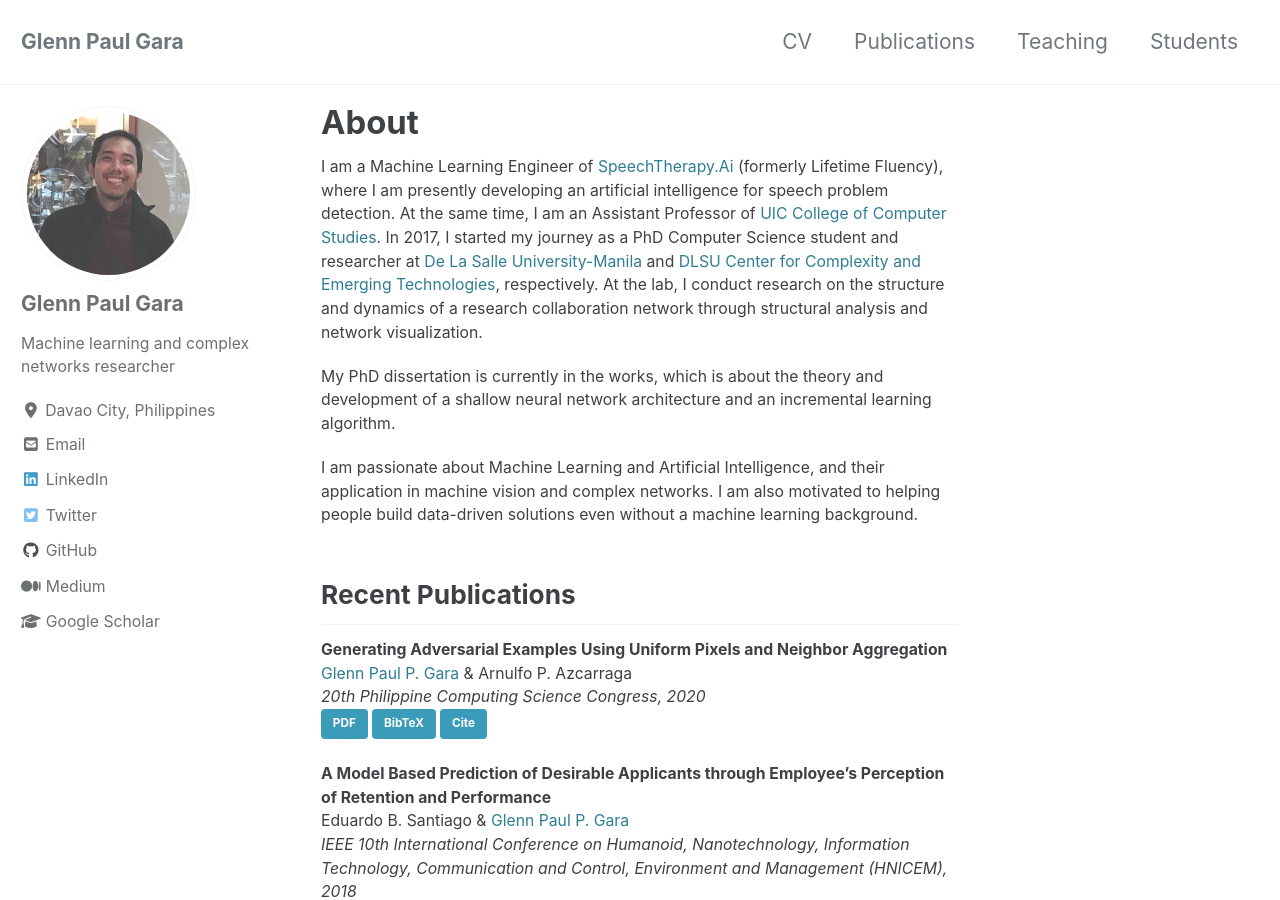
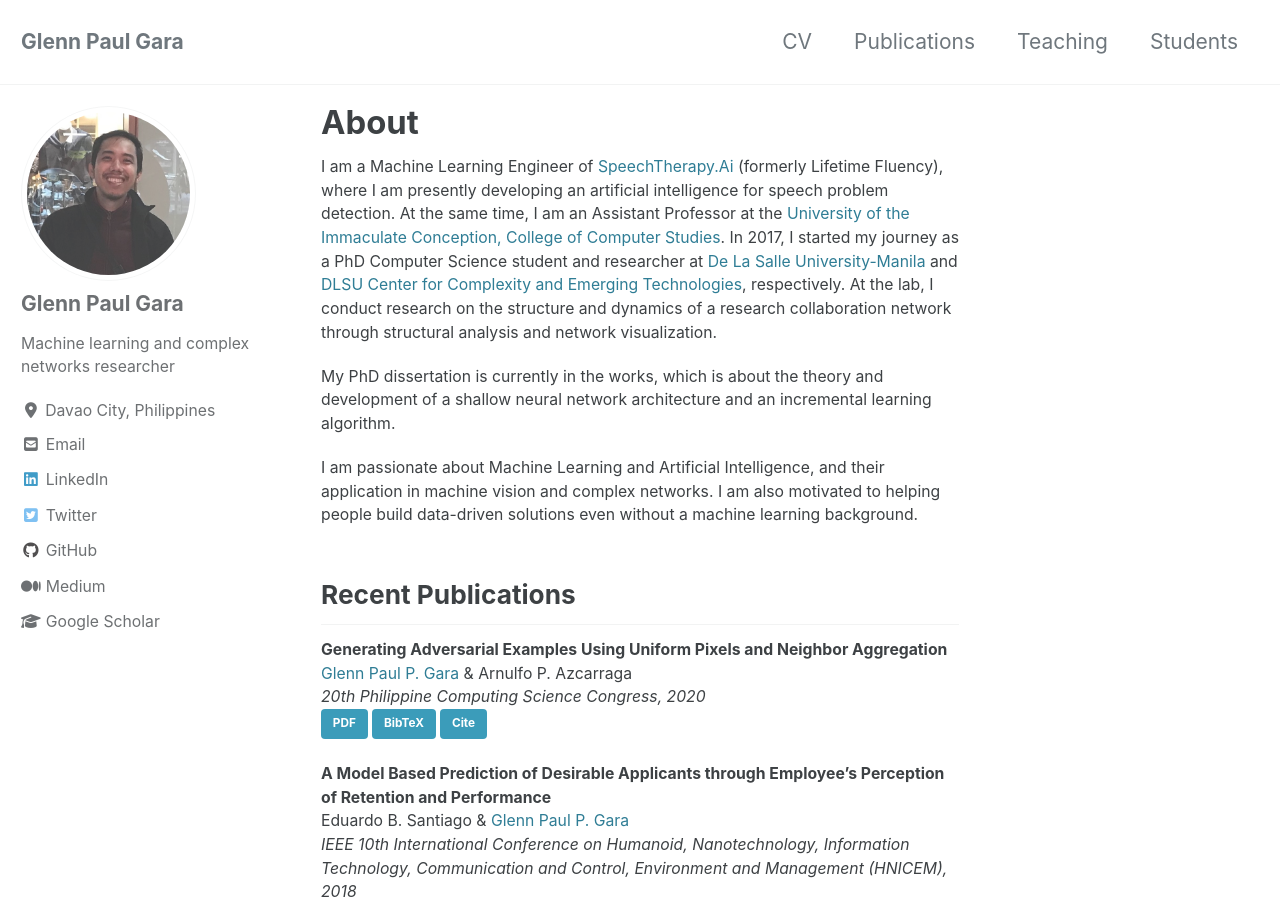
Before and after one commit to glenngara/glenngara.github.io, a Jekyll site: the page built from _pages/home.md, in a window 1280 px wide and 900 px high. Built offline with Jekyll 4.4.1, drawn with Linux system fonts in a browser that asks for light colours; cached includes are drawn as plain includes; nearby versions of some CDN libraries.

Commit message:
uupdated home

```diff
--- a/_pages/home.md
+++ b/_pages/home.md
@@ -5,7 +5,7 @@ title: "About"
 author_profile: true
 ---
 
-I am a Machine Learning Engineer of [SpeechTherapy.Ai](https://lifetimefluency.com) (formerly Lifetime Fluency), where I am presently developing an artificial intelligence for speech problem detection. At the same time, I am an Assistant Professor of [UIC College of Computer Studies](https://www.uic.edu.ph/ite). In 2017, I started my journey as a PhD Computer Science student and researcher at [De La Salle University-Manila](https://www.dlsu.edu.ph) and [DLSU Center for Complexity and Emerging Technologies](https://comet.dlsu.edu.ph), respectively. At the lab, I conduct research on the structure and dynamics of a research collaboration network through structural analysis and network visualization.
+I am a Machine Learning Engineer of [SpeechTherapy.Ai](https://lifetimefluency.com) (formerly Lifetime Fluency), where I am presently developing an artificial intelligence for speech problem detection. At the same time, I am an Assistant Professor at the [University of the Immaculate Conception, College of Computer Studies](https://www.uic.edu.ph/ite). In 2017, I started my journey as a PhD Computer Science student and researcher at [De La Salle University-Manila](https://www.dlsu.edu.ph) and [DLSU Center for Complexity and Emerging Technologies](https://comet.dlsu.edu.ph), respectively. At the lab, I conduct research on the structure and dynamics of a research collaboration network through structural analysis and network visualization.
 
 My PhD dissertation is currently in the works, which is about the theory and development of a shallow neural network architecture and an incremental learning algorithm.
 
```
